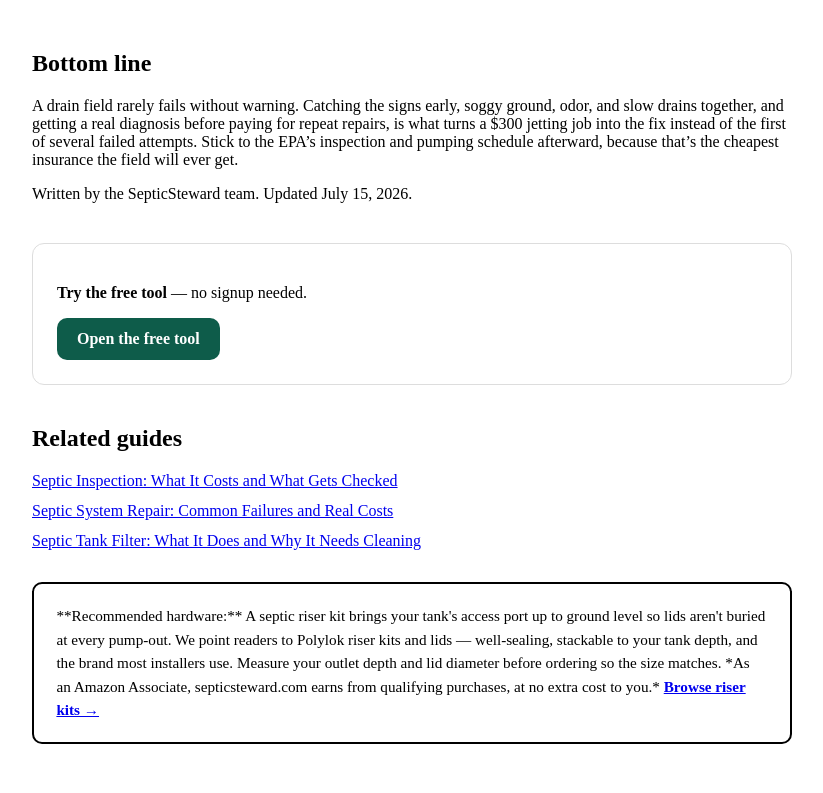
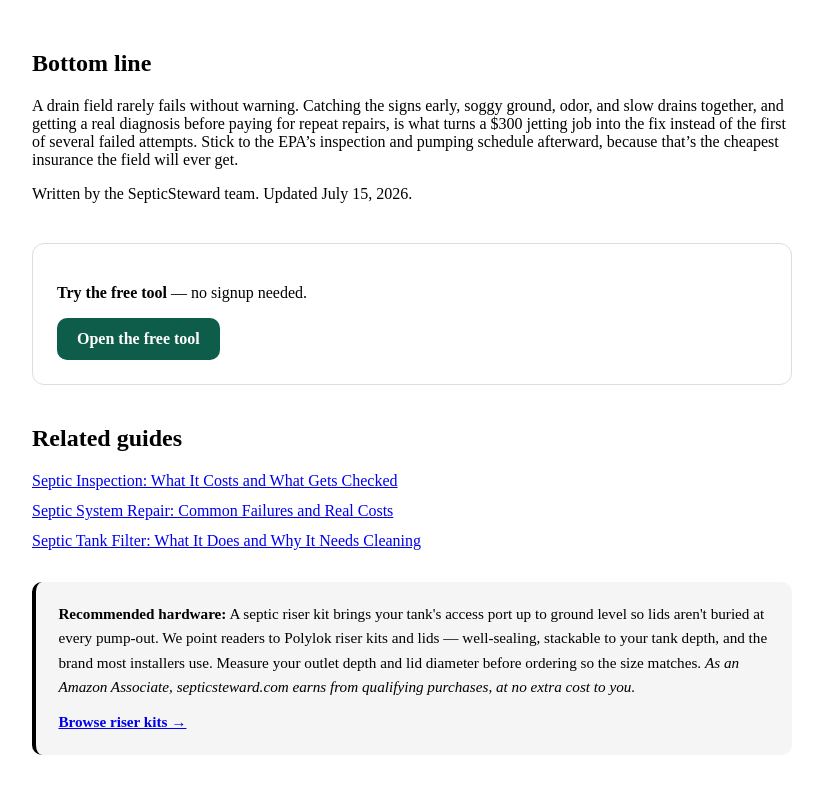
Before and after one commit to rsteitiyeh/septicsteward-site, an Astro site: page /drain-field-repair in a window 1280 px wide. Shown: the part 2966-3759 px from the top of the page, without its empty margins (228-1051 px from the left). Built offline with nearby package versions, Linux system fonts and the light colour scheme; Astro itself is replaced by a stand-in of ours.

Commit message:
Fix offer block markup (proper HTML, no raw markdown); commit banner asset

```diff
--- a/src/layouts/Article.astro
+++ b/src/layouts/Article.astro
@@ -71,8 +71,9 @@ const fmt = (d) => d.toLocaleDateString('en-US', { year: 'numeric', month: 'long
           </ul>
         </section>
       )}
-    <aside class="offer-box" style="margin:2rem 0;padding:1.25rem 1.4rem;border:2px solid currentColor;border-radius:10px;font-size:0.95em;line-height:1.55">
-<p style="margin:0">**Recommended hardware:** A septic riser kit brings your tank's access port up to ground level so lids aren't buried at every pump-out. We point readers to Polylok riser kits and lids — well-sealing, stackable to your tank depth, and the brand most installers use. Measure your outlet depth and lid diameter before ordering so the size matches. *As an Amazon Associate, septicsteward.com earns from qualifying purchases, at no extra cost to you.* <a href="https://www.amazon.com/s?k=polylok+septic+tank+riser+kit" rel="sponsored nofollow noopener" target="_blank"><strong>Browse riser kits &rarr;</strong></a></p>
+    <aside class="offer-box" style="margin:2rem 0;padding:1.25rem 1.4rem;border-radius:10px;font-size:0.95em;line-height:1.6;background:rgba(0,0,0,0.04);border-left:4px solid currentColor">
+<p style="margin:0"><strong>Recommended hardware:</strong> A septic riser kit brings your tank's access port up to ground level so lids aren't buried at every pump-out. We point readers to Polylok riser kits and lids — well-sealing, stackable to your tank depth, and the brand most installers use. Measure your outlet depth and lid diameter before ordering so the size matches. <em>As an Amazon Associate, septicsteward.com earns from qualifying purchases, at no extra cost to you.</em></p>
+<p style="margin:0.7rem 0 0 0"><a href="https://www.amazon.com/s?k=polylok+septic+tank+riser+kit" rel="sponsored nofollow noopener" target="_blank"><strong>Browse riser kits &rarr;</strong></a></p>
 </aside>
 </article>
   </main>
```
